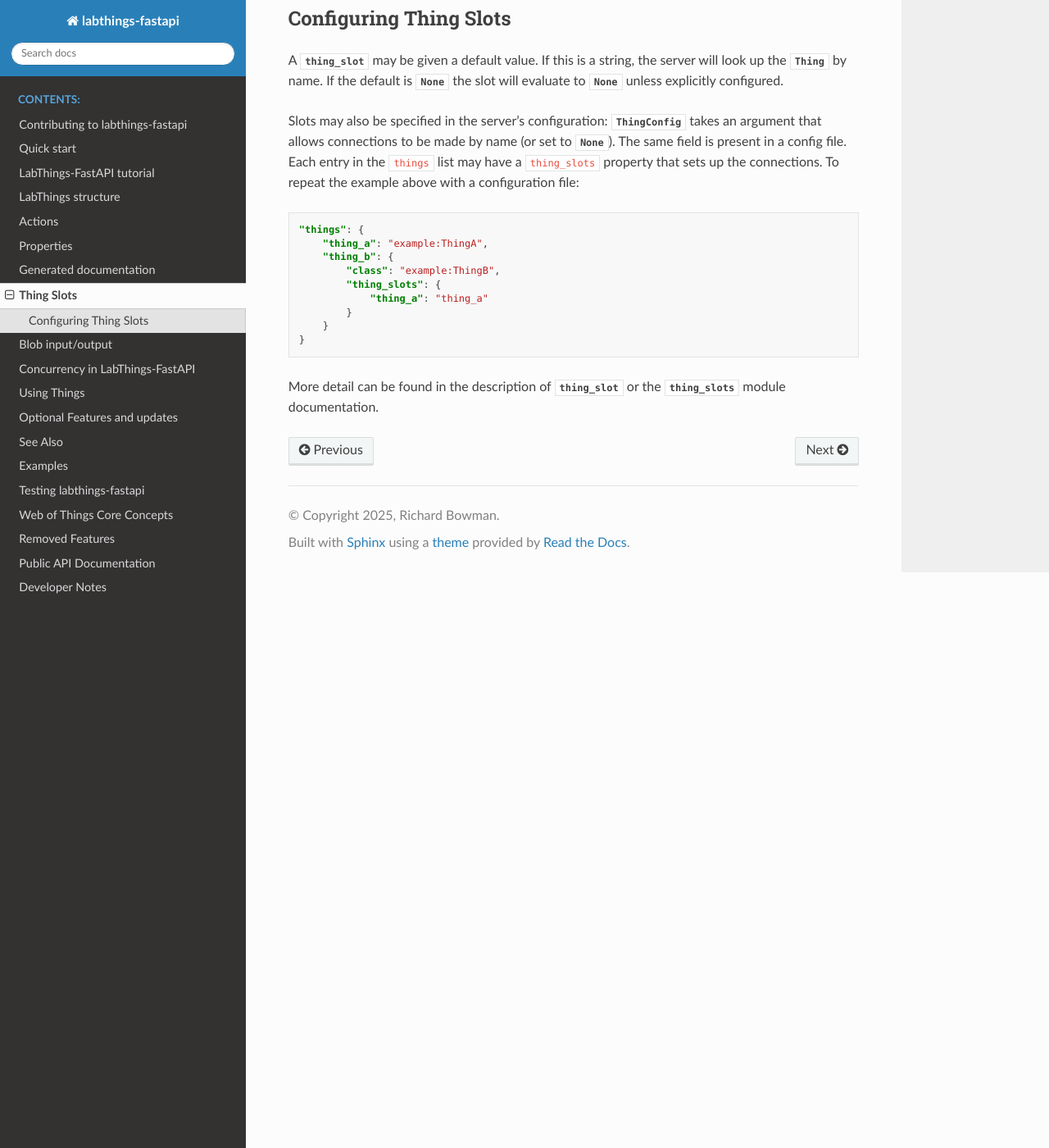
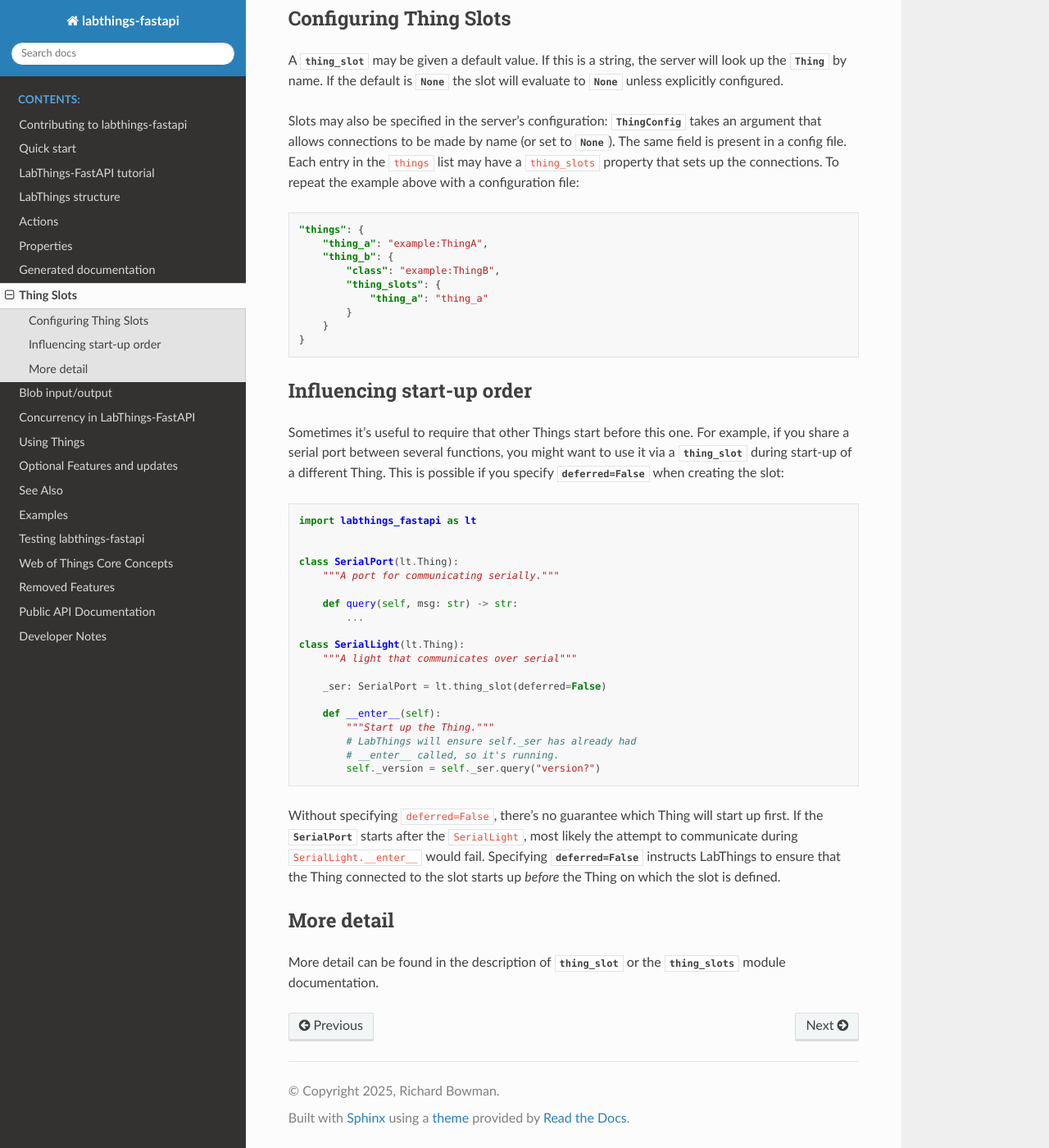
Before and after one commit to labthings/labthings-fastapi, a Sphinx documentation site: the page built from docs/source/thing_slots.rst, in a window 1280 px wide and 1400 px high, scrolled down 1163 px. Shown: the whole window at 82% size. Built offline with Sphinx 7.4.7 and the Read the Docs theme 3.1.0, drawn with Linux system fonts in a browser that asks for light colours; pages that are not in the unit, such as notebooks, are missing from menus; the version number is read from the project's files by our own code.

Commit message:
Update docs with example and new argument

```diff
--- a/docs/source/public_api.rst
+++ b/docs/source/public_api.rst
@@ -164,7 +164,7 @@ This page summarises the parts of the LabThings API that should be most frequent
        of `.ActionDescriptor`.
 
 
-.. py:function:: thing_slot(default: str | collections.abc.Iterable[str] | None | types.EllipsisType = ...) -> Any
+.. py:function:: thing_slot(default: str | collections.abc.Iterable[str] | None | types.EllipsisType = ..., deferred: bool = True) -> Any
 
    Declare a connection to another `~lt.Thing` in the same server.
 
@@ -193,6 +193,10 @@ This page summarises the parts of the LabThings API that should be most frequent
        If the default is omitted or set to ``...`` the server will attempt to find
        a matching `~lt.Thing` instance (or instances). A default value of `None` is
        allowed if the connection is type hinted as optional.
+   :param deferred: Whether the connected Thing may be started after the host Thing. By default
+       this is `True` so the start up order is not specified. Setting ``deferred=False`` instructs
+       LabThings to make sure the connected Thing is available during start-up, i.e. its
+       ``__enter__`` method will be called first.
    :return: A `.ThingSlot` descriptor.
 
 
--- a/docs/source/thing_slots.rst
+++ b/docs/source/thing_slots.rst
@@ -84,5 +84,40 @@ file:
         }
     }
 
+
+Influencing start-up order
+--------------------------
+
+Sometimes it's useful to require that other Things start before this one. For example, if you share a serial port between several functions, you might want to use it via a `~lt.thing_slot` during start-up of a different Thing. This is possible if you specify `deferred=False` when creating the slot:
+
+.. code-block:: python
+
+    import labthings_fastapi as lt
+
+
+    class SerialPort(lt.Thing):
+        """A port for communicating serially."""
+
+        def query(self, msg: str) -> str:
+            ...
+
+    class SerialLight(lt.Thing):
+        """A light that communicates over serial"""
+
+        _ser: SerialPort = lt.thing_slot(deferred=False)
+
+        def __enter__(self):
+            """Start up the Thing."""
+            # LabThings will ensure self._ser has already had
+            # __enter__ called, so it's running.
+            self._version = self._ser.query("version?")
+
+
+Without specifying ``deferred=False``, there's no guarantee which Thing will start up first. If the `SerialPort` starts after the ``SerialLight``, most likely the attempt to communicate during ``SerialLight.__enter__`` would fail. Specifying `deferred=False` instructs LabThings to ensure that the Thing connected to the slot starts up *before* the Thing on which the slot is defined.
+
+
+More detail
+-----------
+
 More detail can be found in the description of `~lt.thing_slot` or the
 :mod:`.thing_slots` module documentation.
```
